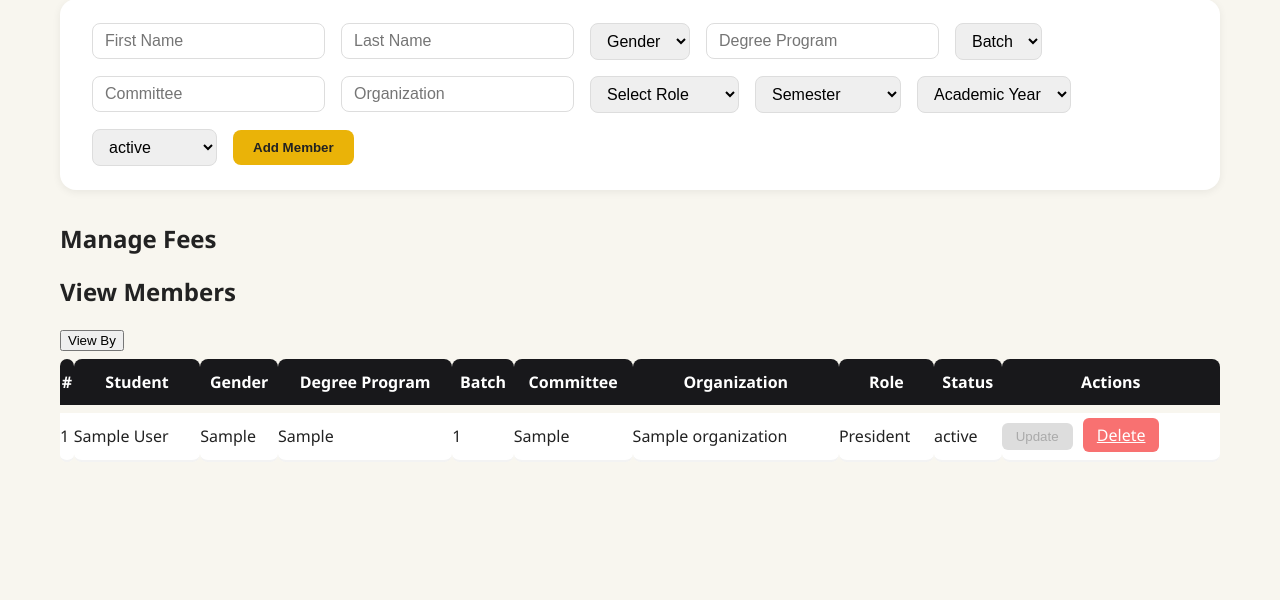
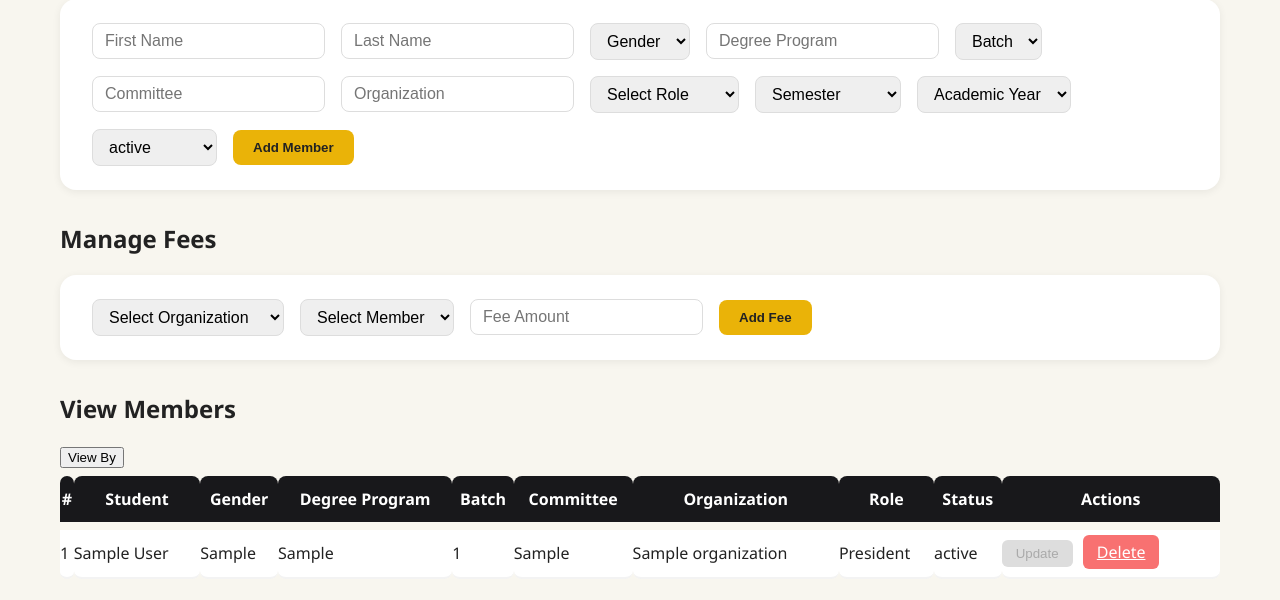
Before and after one commit to chescasxtn/127PROJECT_OrangeRectangle, a Flask app: page / in a window 1280 px wide. Shown: the part 200-800 px from the top of the page. Before the commit the page ends 660 px from the top, so only its background shows below. Run offline with Flask 3, Linux system fonts and the light colour scheme; data comes from the database, SQL or seed files in the repository; tables that the repository leaves empty hold one stand-in row (values such as "Sample post").

Commit message:
feat: Names of members are shown based the organization that is chosen

```diff
--- a/app.py
+++ b/app.py
@@ -1,4 +1,4 @@
-from flask import Flask, render_template, request, redirect, url_for
+from flask import Flask, render_template, request, redirect, url_for, jsonify
 import mysql.connector
 
 # Initialize Flask
@@ -7,7 +7,7 @@ app = Flask(__name__)
 # MariaDB connection settings (update these with your actual credentials)
 DB_CONFIG = {
     'user': 'root',        # <-- change this
-    'password': '',    # <-- change this
+    'password': 'Assnee23!',    # <-- change this
     'host': 'localhost',
     'database': '127project'     # <-- change this
 }
@@ -152,5 +152,48 @@ def search():
     conn.close()
     return render_template('index.html', memberships=memberships, students=students, orgs=orgs, roles=roles)
 
+@app.route('/add_fee', methods=['POST'])
+def add_fee():
+    org_id = request.form['org_id']
+    member_id = request.form['member_id']
+    fee_amount = request.form['fee_amount']
+
+    conn = mysql.connector.connect(
+        host="localhost",
+        user="your_user",
+        password="your_password",
+        database="your_database"
+    )
+    cursor = conn.cursor()
+
+    sql = "INSERT INTO fees (org_id, student_id, amount, date) VALUES (%s, %s, %s, NOW())"
+    values = (org_id, member_id, fee_amount)
+    cursor.execute(sql, values)
+    conn.commit()
+
+    cursor.close()
+    conn.close()
+
+    return redirect(url_for('manage_fees'))
+
+@app.route('/get_members/<int:org_id>')
+def get_members(org_id):
+    conn = get_connection()
+    cur = conn.cursor(dictionary=True)
+
+    # Get all students who are members of the given organization
+    cur.execute("""
+        SELECT s.student_id, CONCAT(s.first_name, ' ', s.last_name) AS full_name
+        FROM students s
+        JOIN memberships m ON s.student_id = m.student_id
+        WHERE m.org_id = %s
+    """, (org_id,))
+
+    members = cur.fetchall()
+    conn.close()
+
+    # Return as JSON
+    return jsonify(members)
+
 if __name__ == '__main__':
     app.run(debug=True)
--- a/static/style.css
+++ b/static/style.css
@@ -58,7 +58,7 @@ body {
     font-size: 2em;
     font-weight: 700;
 }
-.add-member-form {
+.management-form {
     background: #fff;
     border-radius: 16px;
     box-shadow: 0 2px 8px #0001;
@@ -69,13 +69,13 @@ body {
     gap: 16px;
     align-items: center;
 }
-.add-member-form input, .add-member-form select {
+.management-form input, .management-form select {
     padding: 8px 12px;
     border-radius: 8px;
     border: 1px solid #ddd;
     font-size: 1em;
 }
-.add-member-form button {
+.management-form button {
     background: #eab308;
     color: #222;
     border: none;
@@ -85,7 +85,7 @@ body {
     cursor: pointer;
     transition: background 0.2s;
 }
-.add-member-form button:hover {
+.management-form button:hover {
     background: #fde68a;
 }
 
--- a/templates/index.html
+++ b/templates/index.html
@@ -28,7 +28,7 @@
             - Form for adding a new member with fields for personal, academic, and organizational details
         -->
         <h2>Manage Membership</h2>
-        <form class="add-member-form" action="{{ url_for('add_member') }}" method="post">
+        <form class="management-form" action="{{ url_for('add_member') }}" method="post">
             <input type="text" name="first_name" placeholder="First Name" required>
             <input type="text" name="last_name" placeholder="Last Name" required>
             <select name="gender" required>
@@ -78,6 +78,22 @@
             - Placeholder for future fee management features
         -->
         <h2>Manage Fees</h2>
+        <form class="management-form" action="{{ url_for('add_fee') }}" method="post">
+            <select id="org-select" name="org_id" required>
+                <option value="">Select Organization</option>
+                {% for o in orgs %}
+                <option value="{{ o.org_id }}">{{ o.org_name }}</option>
+                {% endfor %}
+            </select>
+
+            <select id="member-select" name="member_id" required>
+                <option value="">Select Member</option>
+                <!-- options will be dynamically inserted -->
+            </select>
+
+            <input type="text" name="fee_amount" placeholder="Fee Amount" required>
+            <button type="submit">Add Fee</button>
+        </form>
 
         <!--
             View Members Section
@@ -211,6 +227,27 @@ function showForm(formId) {
     // Show the selected form
     document.getElementById(formId).style.display = 'block';
 }
+
+document.getElementById('org-select').addEventListener('change', function () {
+    const orgId = this.value;
+    const memberSelect = document.getElementById('member-select');
+
+    // Clear existing options
+    memberSelect.innerHTML = '<option value="">Select Member</option>';
+
+    if (orgId) {
+        fetch(`/get_members/${orgId}`)
+            .then(response => response.json())
+            .then(data => {
+                data.forEach(member => {
+                    const option = document.createElement('option');
+                    option.value = member.student_id;
+                    option.textContent = member.full_name;
+                    memberSelect.appendChild(option);
+                });
+            });
+    }
+});
 </script>
 
 </body>
```
